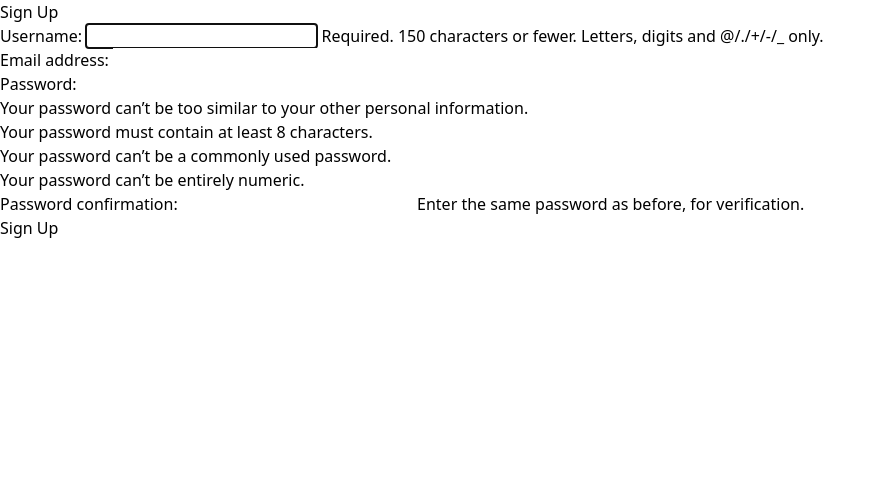
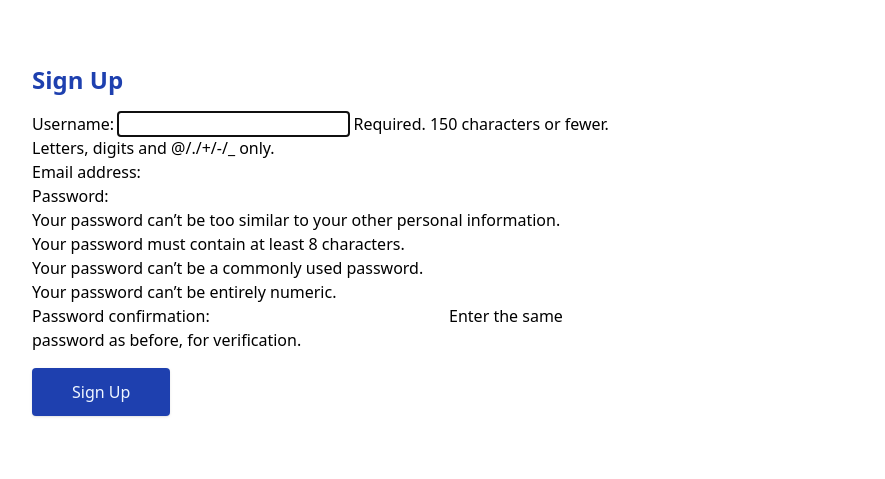
Before and after one commit to nils-n/keep-walking, a Django app: page /accounts/signup/ in a window 1280 px wide. Shown: the part 96-575 px from the top of the page, without its empty margins (0-885 px from the left). Run offline with Django 3.2, Linux system fonts and the light colour scheme; parts of the project's set-up code (start-up, migrations or seed data) failed here and were passed over; some libraries are stand-ins or nearby versions.

Commit message:
add style to signup page using tailwind-crispy

```diff
--- a/static/css/main.css
+++ b/static/css/main.css
@@ -22,7 +22,7 @@
 
 ::before,
 ::after {
-  --tw-content: "";
+  --tw-content: '';
 }
 
 /*
@@ -42,23 +42,9 @@ html {
   -moz-tab-size: 4;
   /* 3 */
   -o-tab-size: 4;
-  tab-size: 4;
+     tab-size: 4;
   /* 3 */
-  font-family:
-    ui-sans-serif,
-    system-ui,
-    -apple-system,
-    BlinkMacSystemFont,
-    "Segoe UI",
-    Roboto,
-    "Helvetica Neue",
-    Arial,
-    "Noto Sans",
-    sans-serif,
-    "Apple Color Emoji",
-    "Segoe UI Emoji",
-    "Segoe UI Symbol",
-    "Noto Color Emoji";
+  font-family: ui-sans-serif, system-ui, -apple-system, BlinkMacSystemFont, "Segoe UI", Roboto, "Helvetica Neue", Arial, "Noto Sans", sans-serif, "Apple Color Emoji", "Segoe UI Emoji", "Segoe UI Symbol", "Noto Color Emoji";
   /* 4 */
   font-feature-settings: normal;
   /* 5 */
@@ -99,7 +85,7 @@ Add the correct text decoration in Chrome, Edge, and Safari.
 
 abbr:where([title]) {
   -webkit-text-decoration: underline dotted;
-  text-decoration: underline dotted;
+          text-decoration: underline dotted;
 }
 
 /*
@@ -143,8 +129,7 @@ code,
 kbd,
 samp,
 pre {
-  font-family: ui-monospace, SFMono-Regular, Menlo, Monaco, Consolas,
-    "Liberation Mono", "Courier New", monospace;
+  font-family: ui-monospace, SFMono-Regular, Menlo, Monaco, Consolas, "Liberation Mono", "Courier New", monospace;
   /* 1 */
   font-size: 1em;
   /* 2 */
@@ -239,9 +224,9 @@ select {
 */
 
 button,
-[type="button"],
-[type="reset"],
-[type="submit"] {
+[type='button'],
+[type='reset'],
+[type='submit'] {
   -webkit-appearance: button;
   /* 1 */
   background-color: transparent;
@@ -288,7 +273,7 @@ Correct the cursor style of increment and decrement buttons in Safari.
 2. Correct the outline style in Safari.
 */
 
-[type="search"] {
+[type='search'] {
   -webkit-appearance: textfield;
   /* 1 */
   outline-offset: -2px;
@@ -381,8 +366,7 @@ textarea {
 2. Set the default placeholder color to the user's configured gray 400 color.
 */
 
-input::-moz-placeholder,
-textarea::-moz-placeholder {
+input::-moz-placeholder, textarea::-moz-placeholder {
   opacity: 1;
   /* 1 */
   color: #9ca3af;
@@ -450,9 +434,7 @@ video {
   display: none;
 }
 
-*,
-::before,
-::after {
+*, ::before, ::after {
   --tw-border-spacing-x: 0;
   --tw-border-spacing-y: 0;
   --tw-translate-x: 0;
@@ -580,6 +562,10 @@ video {
   margin-right: 2rem;
 }
 
+.mt-4 {
+  margin-top: 1rem;
+}
+
 .block {
   display: block;
 }
@@ -634,8 +620,17 @@ video {
   margin-bottom: calc(0.5rem * var(--tw-space-y-reverse));
 }
 
+.rounded {
+  border-radius: 0.25rem;
+}
+
 .rounded-md {
   border-radius: 0.375rem;
+}
+
+.bg-blue-600 {
+  --tw-bg-opacity: 1;
+  background-color: rgb(37 99 235 / var(--tw-bg-opacity));
 }
 
 .bg-indigo-200 {
@@ -653,13 +648,43 @@ video {
   background-color: rgb(55 48 163 / var(--tw-bg-opacity));
 }
 
+.bg-blue-800 {
+  --tw-bg-opacity: 1;
+  background-color: rgb(30 64 175 / var(--tw-bg-opacity));
+}
+
+.bg-gray-100 {
+  --tw-bg-opacity: 1;
+  background-color: rgb(243 244 246 / var(--tw-bg-opacity));
+}
+
+.bg-gray-200 {
+  --tw-bg-opacity: 1;
+  background-color: rgb(229 231 235 / var(--tw-bg-opacity));
+}
+
 .fill-current {
   fill: currentColor;
+}
+
+.px-10 {
+  padding-left: 2.5rem;
+  padding-right: 2.5rem;
+}
+
+.px-4 {
+  padding-left: 1rem;
+  padding-right: 1rem;
 }
 
 .px-6 {
   padding-left: 1.5rem;
   padding-right: 1.5rem;
+}
+
+.py-16 {
+  padding-top: 4rem;
+  padding-bottom: 4rem;
 }
 
 .py-2 {
@@ -682,6 +707,15 @@ video {
   padding-bottom: 2rem;
 }
 
+.py-3 {
+  padding-top: 0.75rem;
+  padding-bottom: 0.75rem;
+}
+
+.pb-4 {
+  padding-bottom: 1rem;
+}
+
 .pb-8 {
   padding-bottom: 2rem;
 }
@@ -695,21 +729,12 @@ video {
 }
 
 .font-sans {
-  font-family:
-    ui-sans-serif,
-    system-ui,
-    -apple-system,
-    BlinkMacSystemFont,
-    "Segoe UI",
-    Roboto,
-    "Helvetica Neue",
-    Arial,
-    "Noto Sans",
-    sans-serif,
-    "Apple Color Emoji",
-    "Segoe UI Emoji",
-    "Segoe UI Symbol",
-    "Noto Color Emoji";
+  font-family: ui-sans-serif, system-ui, -apple-system, BlinkMacSystemFont, "Segoe UI", Roboto, "Helvetica Neue", Arial, "Noto Sans", sans-serif, "Apple Color Emoji", "Segoe UI Emoji", "Segoe UI Symbol", "Noto Color Emoji";
+}
+
+.text-2xl {
+  font-size: 1.5rem;
+  line-height: 2rem;
 }
 
 .text-5xl {
@@ -727,6 +752,10 @@ video {
   line-height: 1.75rem;
 }
 
+.font-bold {
+  font-weight: 700;
+}
+
 .font-semibold {
   font-weight: 600;
 }
@@ -737,6 +766,16 @@ video {
 
 .leading-8 {
   line-height: 2rem;
+}
+
+.text-blue-50 {
+  --tw-text-opacity: 1;
+  color: rgb(239 246 255 / var(--tw-text-opacity));
+}
+
+.text-blue-800 {
+  --tw-text-opacity: 1;
+  color: rgb(30 64 175 / var(--tw-text-opacity));
 }
 
 .text-gray-800 {
@@ -761,10 +800,18 @@ video {
 
 .shadow {
   --tw-shadow: 0 1px 3px 0 rgb(0 0 0 / 0.1), 0 1px 2px -1px rgb(0 0 0 / 0.1);
-  --tw-shadow-colored: 0 1px 3px 0 var(--tw-shadow-color),
-    0 1px 2px -1px var(--tw-shadow-color);
-  box-shadow: var(--tw-ring-offset-shadow, 0 0 #0000),
-    var(--tw-ring-shadow, 0 0 #0000), var(--tw-shadow);
+  --tw-shadow-colored: 0 1px 3px 0 var(--tw-shadow-color), 0 1px 2px -1px var(--tw-shadow-color);
+  box-shadow: var(--tw-ring-offset-shadow, 0 0 #0000), var(--tw-ring-shadow, 0 0 #0000), var(--tw-shadow);
+}
+
+.hover\:bg-blue-300:hover {
+  --tw-bg-opacity: 1;
+  background-color: rgb(147 197 253 / var(--tw-bg-opacity));
+}
+
+.hover\:text-blue-800:hover {
+  --tw-text-opacity: 1;
+  color: rgb(30 64 175 / var(--tw-text-opacity));
 }
 
 @media (min-width: 640px) {
@@ -790,7 +837,7 @@ video {
 
   .sm\:gap-x-4 {
     -moz-column-gap: 1rem;
-    column-gap: 1rem;
+         column-gap: 1rem;
   }
 
   .sm\:space-x-5 > :not([hidden]) ~ :not([hidden]) {
@@ -835,7 +882,7 @@ video {
 
   .md\:gap-x-8 {
     -moz-column-gap: 2rem;
-    column-gap: 2rem;
+         column-gap: 2rem;
   }
 
   .md\:font-bold {
--- a/templates/registration/signup.html
+++ b/templates/registration/signup.html
@@ -1,12 +1,25 @@
 {% extends "base.html" %}
+
+{% load tailwind_filters %}
 
 {% block title %}Sign Up{% endblock %}
 
 {% block content %}
-<h2>Sign Up</h2>
-<form method="post">
-  {% csrf_token %}
-  {{ form.as_p }}
-  <button type="submit">Sign Up</button>
-</form>
+
+
+<div class="py-16 px-4 ">
+  <div class="px-4 w-full sm:w-1/2">
+
+    <h2 class='pb-4  text-blue-800 font-bold text-2xl'>Sign Up </h2>
+    <div class=''>
+      <form method="post" >
+        {% csrf_token %}
+        {{ form |crispy }}
+        <button class='px-10 py-3 mt-4  text-blue-50 bg-blue-800 hover:bg-blue-300  hover:text-blue-800 rounded shadow' type="submit">Sign Up</button>
+      </form>
+    </div>
+
+</div>
+</div>
+
 {% endblock %}
```
Also changed, not shown: keep_walking/settings.py (+5 -2 lines).
